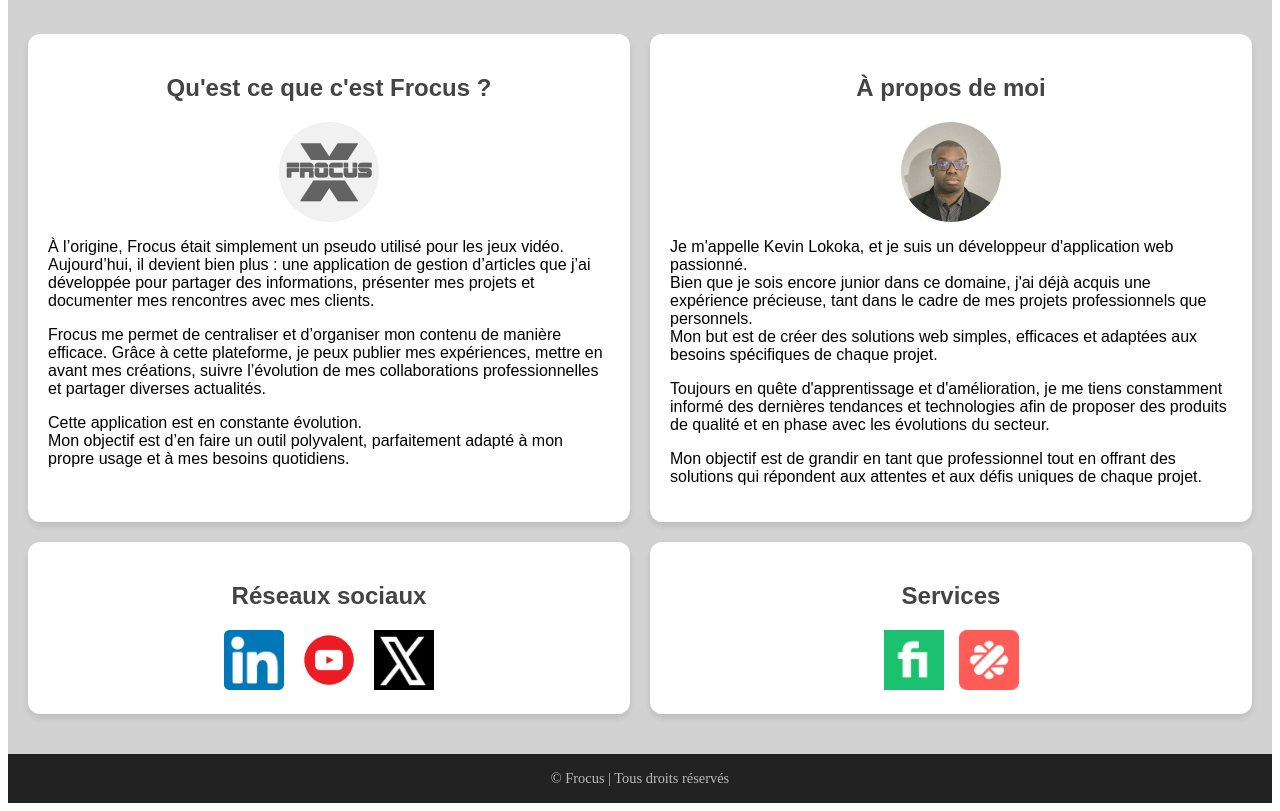
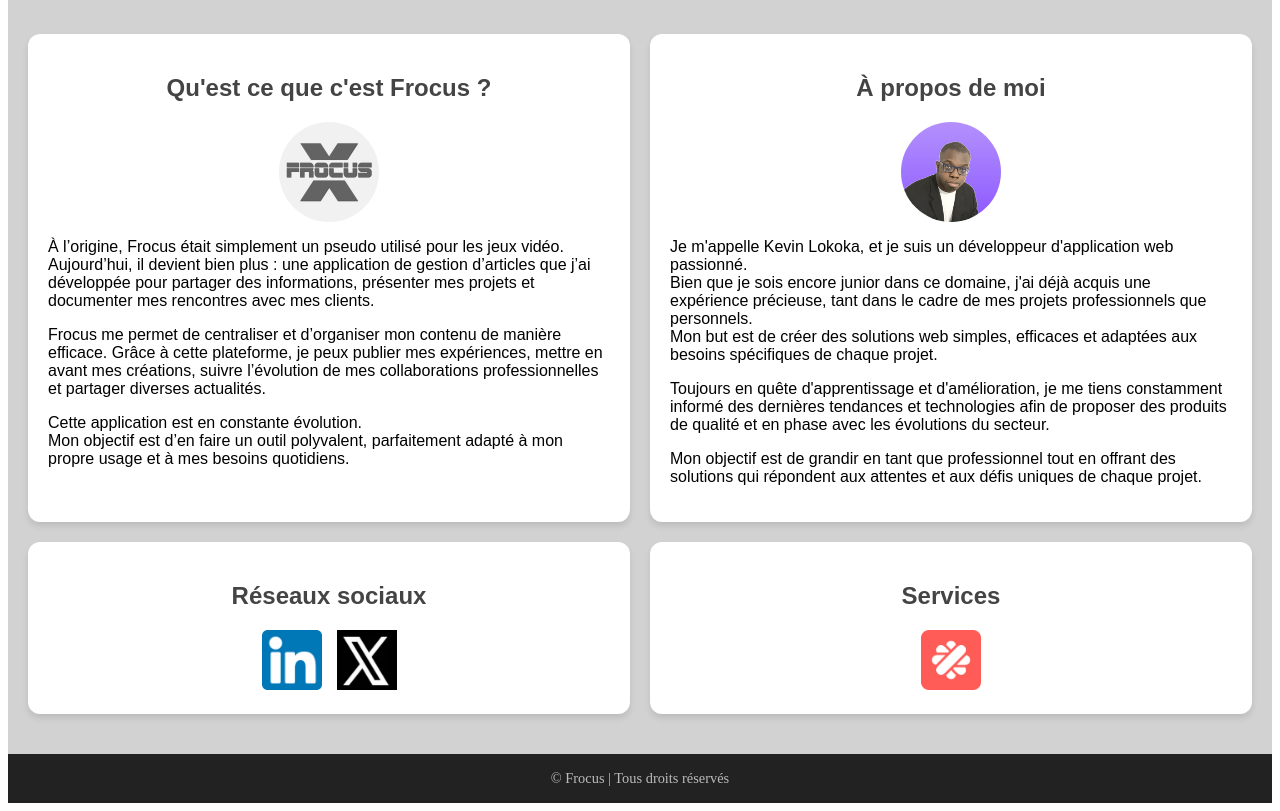
Before and after one commit to KevinL45/ArticlePerso, an Angular app in the folder frontend/: page /accueil in a window 1280 px wide. Shown: the part 500-1311 px from the top of the page. Built offline with nearby package versions, Linux system fonts and the light colour scheme; no server answers.

Commit message:
update social networks, profil and services

```diff
--- a/frontend/src/app/pages/home/home.component.html
+++ b/frontend/src/app/pages/home/home.component.html
@@ -35,7 +35,7 @@
       </section>
       <section class="about">
         <h2>À propos de moi</h2>
-        <img class="profile" src="../../../assets/images/KL.jpg" alt="KL"/>
+        <img class="profile" src="../../../assets/images/KL.png" alt="KL"/>
         <p>
           Je m'appelle Kevin Lokoka, et je suis un développeur d'application web passionné.
           <br> Bien que je sois encore junior dans ce domaine, j'ai déjà acquis une expérience précieuse, tant dans le cadre de mes projets professionnels que personnels.
@@ -60,10 +60,7 @@
       <a href="https://www.linkedin.com/in/kevin-lokoka/">
         <img class="icons" src="../../../assets/images/linkdin.png" alt="LinkedIn" />
       </a>
-      <a href="https://www.youtube.com/@FrocusX">
-        <img class="icons" src="../../../assets/images/youtube.png" alt="Youtube"/>
-      </a>
-      <a href="https://x.com/FrocusX">
+      <a href="https://x.com/KevStackDev">
         <img class="icons" src="../../../assets/images/Twitter.png" alt="Twitter" />
       </a>
       </div>
@@ -72,9 +69,6 @@
     <section class="reseau">
       <h2>Services</h2>
       <div class="reseau-icons">
-      <a href="https://fr.fiverr.com/s/m5BKGd7">
-        <img class="icons" src="../../../assets/images/fiverr.jpg" alt="Fiverr" />
-      </a>
       <a href="https://www.malt.fr/profile/kevinlokoka">
         <img class="icons" src="../../../assets/images/malt.png" alt="Malt"/>
       </a>
```
Also changed, not shown: frontend/src/assets/images/KL.jpg (deleted), frontend/src/assets/images/KL.png (added).
